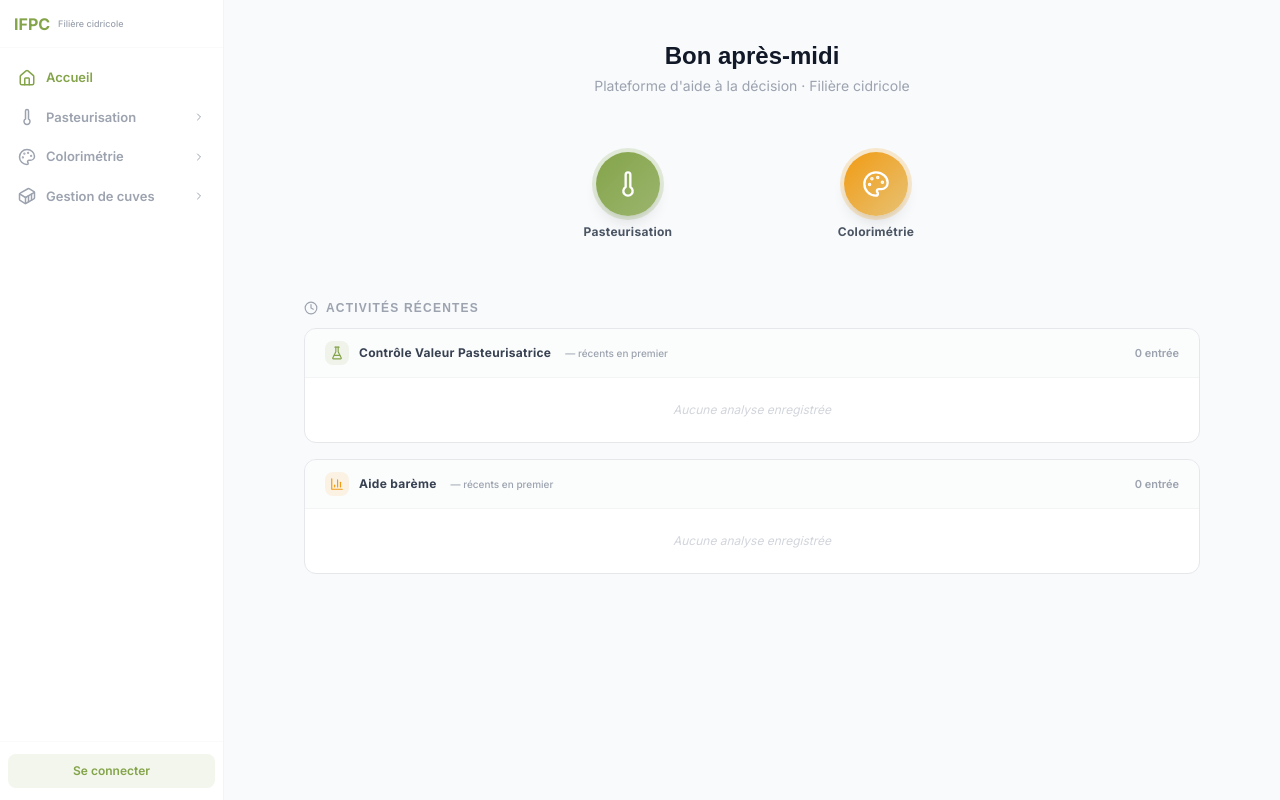
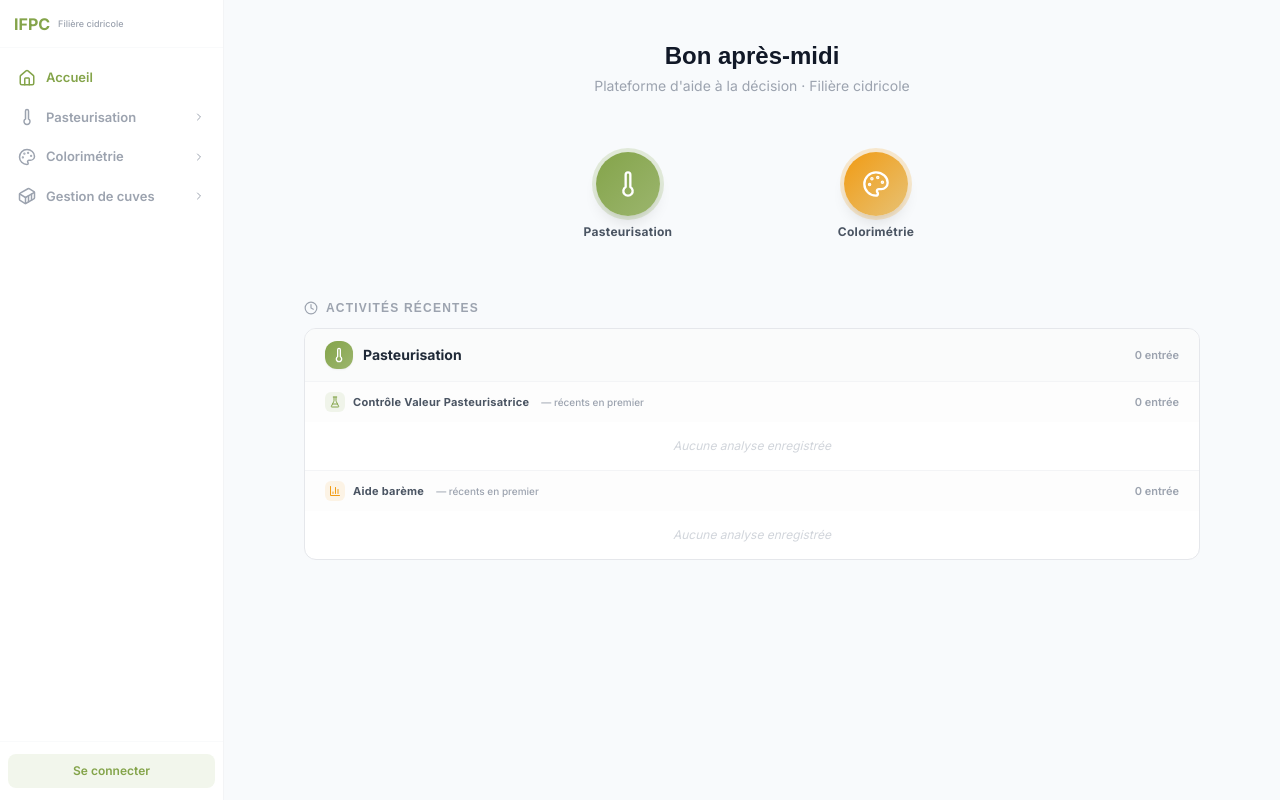
Before and after one commit to thisisbriandb/ifpc, a Next.js app in the folder frontend/: page / in a window 1280 px wide. Built offline with nearby package versions, Linux system fonts and the light colour scheme.

Commit message:
feat: history grouped under parent module card (Pasteurisation > Contrôle VP + Barème)

```diff
--- a/frontend/app/page.tsx
+++ b/frontend/app/page.tsx
@@ -35,10 +35,21 @@ const STATUS_BADGE: Record<string, { bg: string; text: string }> = {
   insuffisant: { bg: "bg-red-50",     text: "text-red-700"    },
 };
 
-const MODULE_META: Record<string, { icon: any; iconColor: string; pill: string }> = {
-  controle: { icon: FlaskConical, iconColor: "text-brand-primary", pill: "bg-brand-primary/10 text-brand-primary" },
-  bareme:   { icon: BarChart3,    iconColor: "text-brand-accent",  pill: "bg-brand-accent/10 text-brand-accent"  },
-};
+interface HistorySubMeta { type: string; icon: any; pill: string; }
+interface HistoryParentMeta { key: string; icon: any; gradient: string; headerPill: string; subModules: HistorySubMeta[]; }
+
+const HISTORY_MODULES: HistoryParentMeta[] = [
+  {
+    key: "pasteurisation",
+    icon: Thermometer,
+    gradient: "from-brand-primary to-brand-primary/80",
+    headerPill: "bg-brand-primary/10 text-brand-primary",
+    subModules: [
+      { type: "controle", icon: FlaskConical, pill: "bg-brand-primary/10 text-brand-primary" },
+      { type: "bareme",   icon: BarChart3,    pill: "bg-brand-accent/10  text-brand-accent"  },
+    ],
+  },
+];
 
 // ── Module data ──────────────────────────────────────────────────────────────
 
@@ -294,38 +305,56 @@ export default function Home() {
 
             return (
               <div className="space-y-4">
-                {Object.entries(MODULE_META).map(([type, meta]) => {
-                  const items = grouped[type] ?? [];
-                  const GroupIcon = meta.icon;
+                {HISTORY_MODULES.map(parent => {
+                  const ParentIcon = parent.icon;
+                  const totalEntries = parent.subModules.reduce((sum, sub) => sum + (grouped[sub.type]?.length ?? 0), 0);
                   return (
-                    <div key={type} className="bg-white rounded-xl border border-gray-200 overflow-hidden">
-                      {/* Group header */}
-                      <div className="flex items-center gap-2.5 px-5 py-3 border-b border-gray-100 bg-gray-50/60">
-                        <div className={`w-6 h-6 rounded-lg flex items-center justify-center ${meta.pill}`}>
-                          <GroupIcon className="w-3.5 h-3.5" />
+                    <div key={parent.key} className="bg-white rounded-xl border border-gray-200 overflow-hidden">
+
+                      {/* ── Parent module header ── */}
+                      <div className="flex items-center gap-2.5 px-5 py-3 border-b border-gray-100 bg-gray-50/80">
+                        <div className={`w-7 h-7 rounded-xl flex items-center justify-center bg-gradient-to-br ${parent.gradient} text-white shadow-sm`}>
+                          <ParentIcon className="w-4 h-4" />
                         </div>
-                        <span className="text-xs font-bold text-gray-700 tracking-wide">{t(`home.moduleMeta.${type}`)}</span>
-                        <span className="text-[10px] text-gray-400 font-medium ml-1">— {t("home.recentFirst")}</span>
-                        <span className="ml-auto text-[11px] font-semibold text-gray-400">{items.length} {items.length > 1 ? t("home.entries") : t("home.entry")}</span>
+                        <span className="text-sm font-bold text-gray-800">{t(`home.modules.${parent.key}`)}</span>
+                        <span className="ml-auto text-[11px] font-semibold text-gray-400">
+                          {totalEntries} {totalEntries > 1 ? t("home.entries") : t("home.entry")}
+                        </span>
                       </div>
 
-                      {/* Entries */}
-                      {items.length === 0 ? (
-                        <div className="px-5 py-6 text-center text-xs text-gray-300 italic">{t("home.noEntries")}</div>
-                      ) : (() => {
-                        const isExpanded = expandedGroups[type] ?? false;
+                      {/* ── Sub-modules ── */}
+                      {parent.subModules.map((sub, subIdx) => {
+                        const items = grouped[sub.type] ?? [];
+                        const SubIcon = sub.icon;
+                        const isExpanded = expandedGroups[sub.type] ?? false;
                         const visible = isExpanded ? items : items.slice(0, PREVIEW_COUNT);
                         const hiddenCount = items.length - PREVIEW_COUNT;
                         return (
+                          <div key={sub.type} className={subIdx > 0 ? "border-t border-gray-100" : ""}>
+
+                            {/* Sub-module header */}
+                            <div className="flex items-center gap-2 px-5 py-2.5 bg-gray-50/40">
+                              <div className={`w-5 h-5 rounded-md flex items-center justify-center ${sub.pill}`}>
+                                <SubIcon className="w-3 h-3" />
+                              </div>
+                              <span className="text-[11px] font-bold text-gray-600 tracking-wide">{t(`home.moduleMeta.${sub.type}`)}</span>
+                              <span className="text-[10px] text-gray-400 font-medium ml-1">— {t("home.recentFirst")}</span>
+                              <span className="ml-auto text-[11px] font-semibold text-gray-400">
+                                {items.length} {items.length > 1 ? t("home.entries") : t("home.entry")}
+                              </span>
+                            </div>
+
+                            {/* Entries or empty state */}
+                            {items.length === 0 ? (
+                              <div className="px-5 py-4 text-center text-xs text-gray-300 italic">{t("home.noEntries")}</div>
+                            ) : (
                               <>
                                 <div className="divide-y divide-gray-50">
                                   {visible.map((a) => {
                                     const badge = a.statut ? STATUS_BADGE[a.statut] : undefined;
                                     const vpPct = a.vp != null && a.vpCible ? Math.min((a.vp / a.vpCible) * 100, 100) : null;
                                     const handleClick = () => {
-                                  if (a.resultJson) {
-                                    localStorage.setItem("ifpc_restore_result", a.resultJson);
-                                  }
+                                      if (a.resultJson) localStorage.setItem("ifpc_restore_result", a.resultJson);
                                       const target = a.type === "controle" ? "/controle" : "/bareme";
                                       const href = a.fromDb ? `${target}?history=${a.id}` : target;
                                       router.push(href);
@@ -347,17 +376,13 @@ export default function Home() {
                                           </div>
                                           <p className="text-xs text-gray-400 mt-0.5">
                                             {new Date(a.date).toLocaleString("fr-FR", { dateStyle: "medium", timeStyle: "short" })}
-                                        {a.procede && (
-                                          <span className="ml-1.5 text-gray-500">&middot; {a.procede}</span>
-                                        )}
+                                            {a.procede && <span className="ml-1.5 text-gray-500">&middot; {a.procede}</span>}
                                           </p>
                                           {vpPct !== null && (
                                             <div className="mt-1.5 flex items-center gap-2">
                                               <div className="flex-1 h-1.5 bg-gray-100 rounded-full overflow-hidden max-w-[120px]">
                                                 <div
-                                              className={`h-full rounded-full transition-all ${
-                                                vpPct >= 100 ? "bg-green-400" : vpPct >= 70 ? "bg-orange-400" : "bg-red-400"
-                                              }`}
+                                                  className={`h-full rounded-full transition-all ${vpPct >= 100 ? "bg-green-400" : vpPct >= 70 ? "bg-orange-400" : "bg-red-400"}`}
                                                   style={{ width: `${vpPct}%` }}
                                                 />
                                               </div>
@@ -367,9 +392,7 @@ export default function Home() {
                                             </div>
                                           )}
                                           {a.vp != null && vpPct === null && (
-                                        <span className="text-[11px] font-mono text-gray-500 mt-0.5 block">
-                                          VP {a.vp.toFixed(1)} UP
-                                        </span>
+                                            <span className="text-[11px] font-mono text-gray-500 mt-0.5 block">VP {a.vp.toFixed(1)} UP</span>
                                           )}
                                         </div>
                                         <div className="flex items-center gap-2 shrink-0 ml-4">
@@ -384,11 +407,9 @@ export default function Home() {
                                     );
                                   })}
                                 </div>
-
-                            {/* Expand / collapse toggle */}
                                 {items.length > PREVIEW_COUNT && (
                                   <button
-                                onClick={() => setExpandedGroups(prev => ({ ...prev, [type]: !isExpanded }))}
+                                    onClick={() => setExpandedGroups(prev => ({ ...prev, [sub.type]: !isExpanded }))}
                                     className="w-full py-2.5 text-[11px] font-semibold text-gray-400 hover:text-brand-primary hover:bg-gray-50/60 transition-colors border-t border-gray-50"
                                   >
                                     {isExpanded
@@ -397,8 +418,10 @@ export default function Home() {
                                   </button>
                                 )}
                               </>
+                            )}
+                          </div>
                         );
-                      })()}
+                      })}
                     </div>
                   );
                 })}
```
Lines whose indentation alone changed are shown as unchanged.
